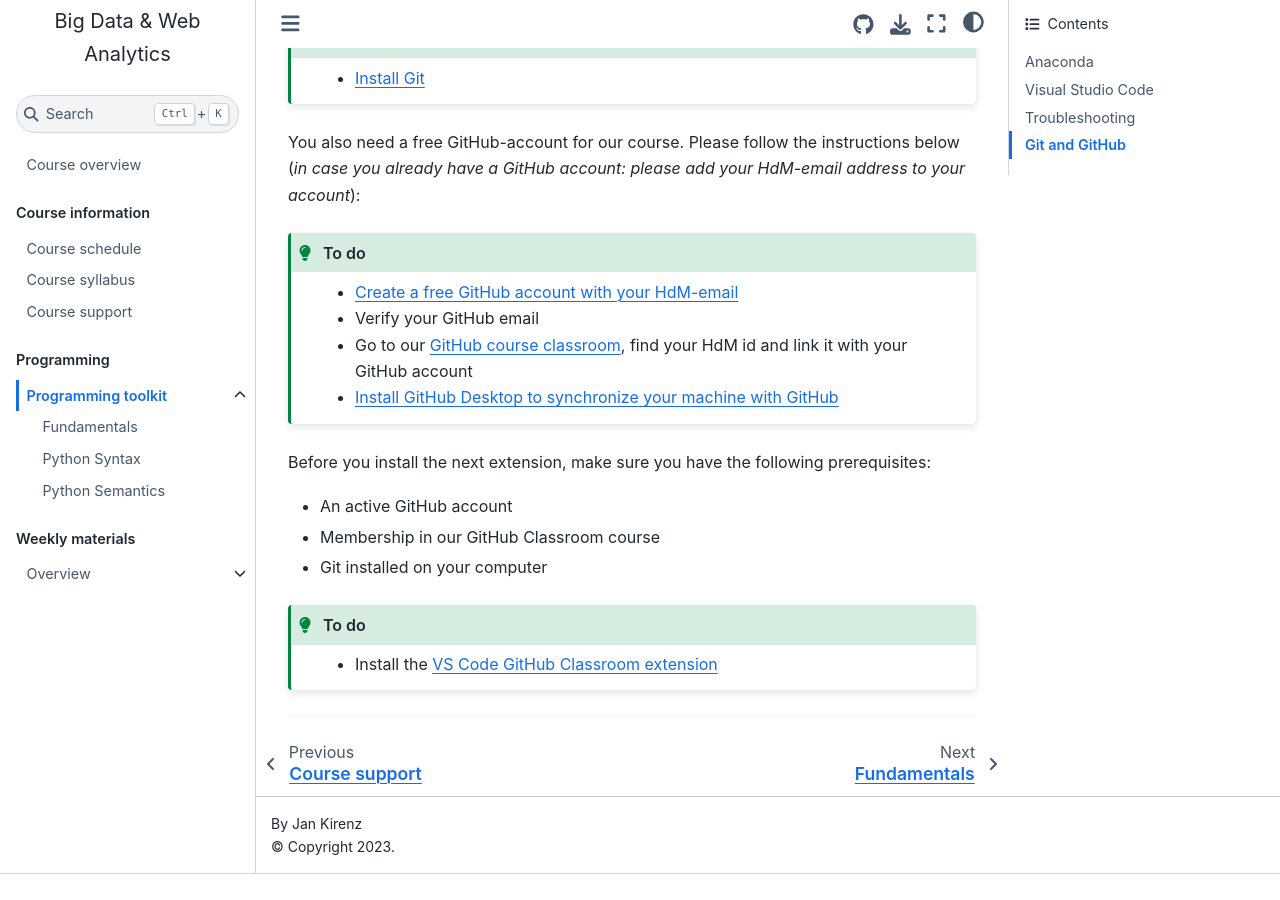
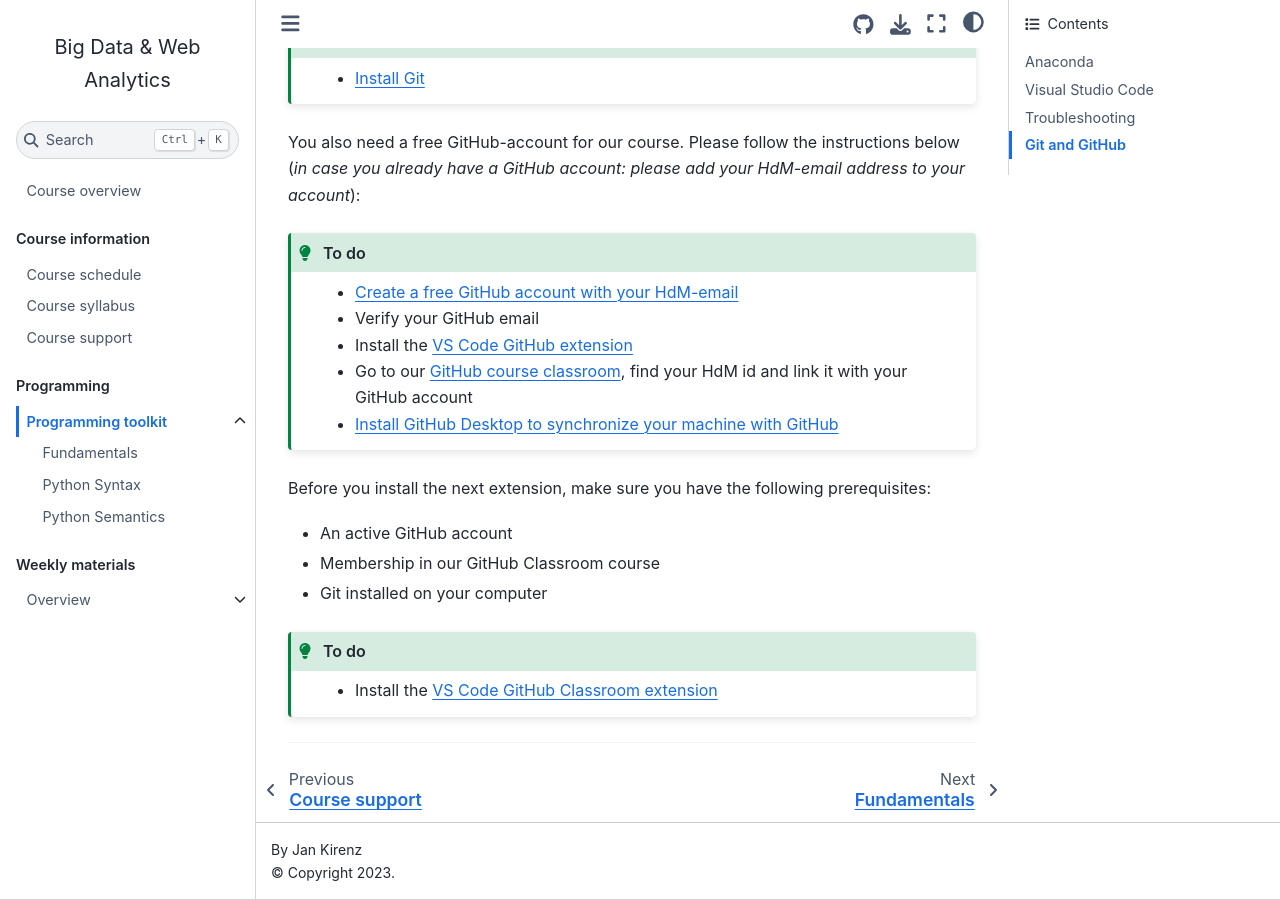
Before and after one commit to om2-ws22/website, a Jupyter Book: the page built from docs/programming-toolkit.md, in a window 1280 px wide and 900 px high, scrolled down 6209 px. Built offline with Jupyter Book 1.0.4 settings and Sphinx 7.4.7 and the Sphinx Book theme 1.1.4, drawn with Linux system fonts in a browser that asks for light colours; comment, search, counter and statistics services are not loaded; before the commit the page ends 7083 px from its top, so only the background shows below that.

Commit message:
Update programming-toolkit.md

````diff
--- a/docs/programming-toolkit.md
+++ b/docs/programming-toolkit.md
@@ -267,6 +267,7 @@
 
 - [Create a free GitHub account with your HdM-email](https://github.com/join)
 - Verify your GitHub email
+- Install the [VS Code GitHub extension](https://code.visualstudio.com/docs/editor/github)
 - Go to our [GitHub course classroom](https://classroom.github.com/classrooms/114360953-om2-ws22/roster), find your HdM id and link it with your GitHub account
 - [Install GitHub Desktop to synchronize your machine with GitHub](https://desktop.github.com/)
 ```
````
